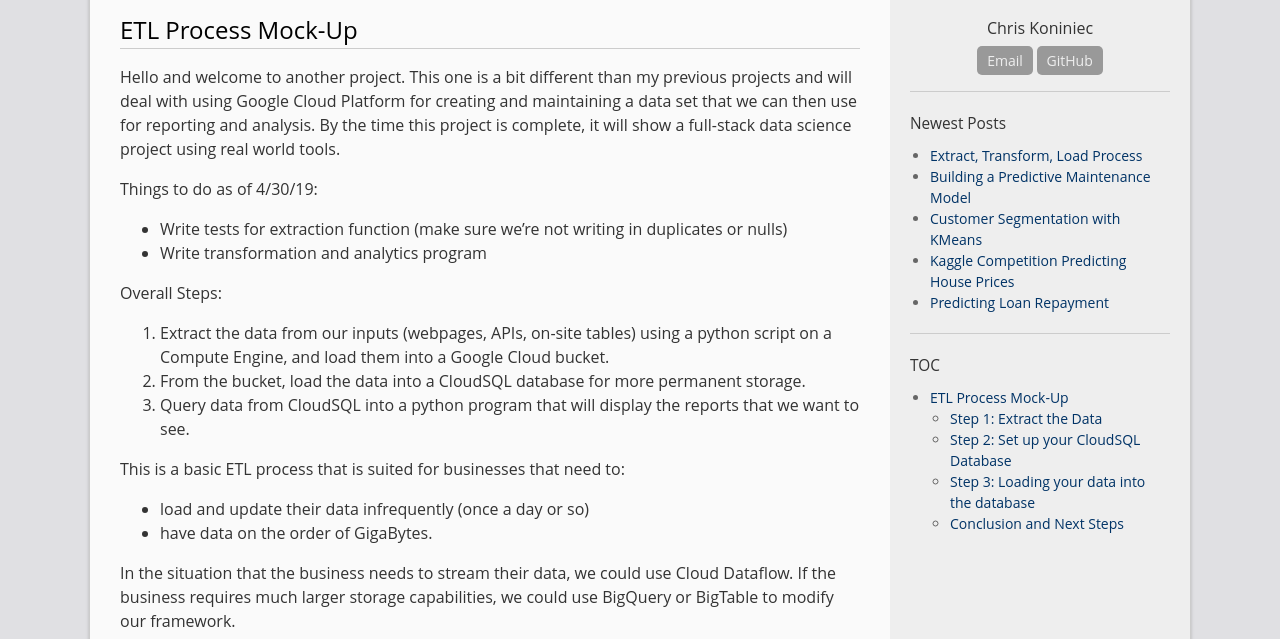
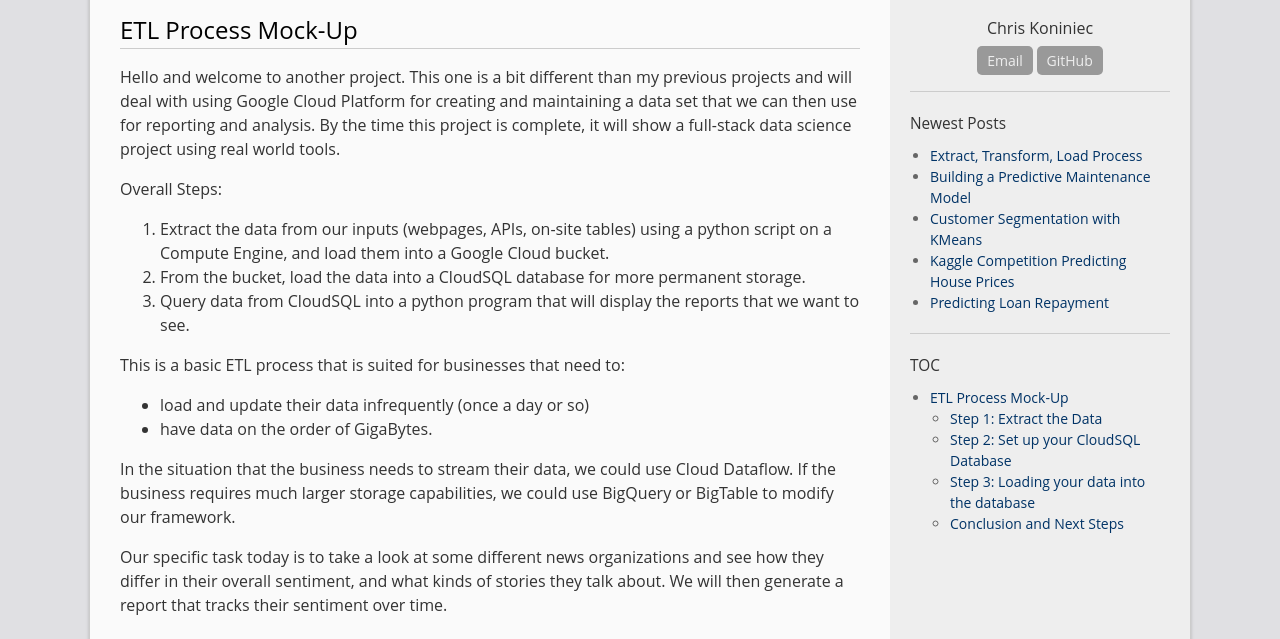
Before and after one commit to ChrisKoniniec/ChrisKoniniec.github.io, a Jekyll site: the page built from _posts/2019-04-30-Extract_Transform_Load.md, in a window 1280 px wide and 900 px high, cut to the strip 261-900 px from the top of the window. Built offline with Jekyll 4.4.1, drawn with Linux system fonts in a browser that asks for light colours; some of the changed text lies outside the part shown.

Commit message:
Update 2019-04-30-Extract_Transform_Load.md

````diff
--- a/_posts/2019-04-30-Extract_Transform_Load.md
+++ b/_posts/2019-04-30-Extract_Transform_Load.md
@@ -8,10 +8,6 @@ categories: [python, Google, GCP, SQL, ETL, BeautifulSoup]
 # ETL Process Mock-Up
 
 Hello and welcome to another project. This one is a bit different than my previous projects and will deal with using Google Cloud Platform for creating and maintaining a data set that we can then use for reporting and analysis. By the time this project is complete, it will show a full-stack data science project using real world tools.
-
-Things to do as of 4/30/19:
-  - Write tests for extraction function (make sure we're not writing in duplicates or nulls)
-  - Write transformation and analytics program
 
 Overall Steps:
 1. Extract the data from our inputs (webpages, APIs, on-site tables) using a python script on a Compute Engine, and load them into a Google Cloud bucket.
@@ -138,13 +134,14 @@ Once you create a GCP account, navigate to the "SQL" section using the side bar.
 
 ![Graph2](/assets/Project6/GCP_SQL_inst.png)
 
-![Graph3](/assets/Project6/GCP_SQL_Create.png)
+![Graph3](/assets/Project6/GCP_SQL_create.png)
 
 After setting up the database(and saving all the information relating to it in a text file for reference later), we have a couple options we can use to create the tables we will be filling.
 
 The first option: In your database "overview" tab, scroll down and click "Connect using Cloud Shell". Once resources are provisioned, type:
-
+```
 gcloud sql connect [YOUR INSTANCE NAME] --user=[YOUR DATABASE NAME] --quiet
+```
 
 after typing in your database password as well, you will be able to write whatever queries you want from your database, including CREATE statements. Mine looks like this:
 
````
Also changed, not shown: other parts of _posts/2019-04-30-Extract_Transform_Load.md (+4 -0 lines).
